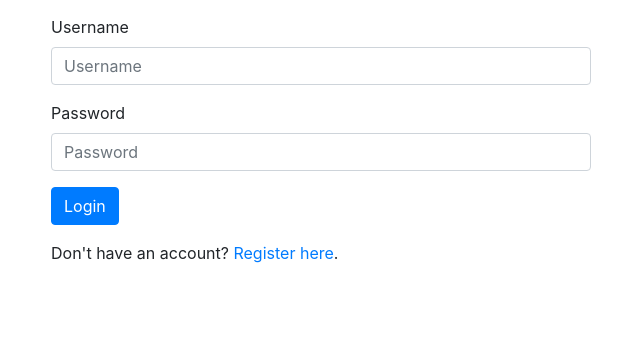
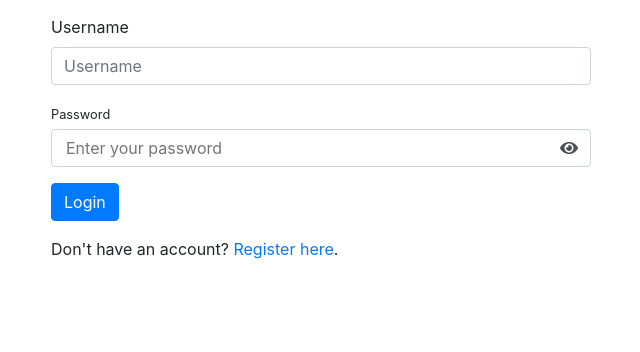
Before and after one commit to sweeneytech914/SweeneyScanner, a Flask app: page /login in a window 1280 px wide. Shown: the part 167-519 px from the top of the page, without its empty margins (319-959 px from the left). Run offline with Flask 3, Linux system fonts and the light colour scheme; some libraries are stand-ins or nearby versions.

Commit message:
added eye-icon in login page

```diff
--- a/templates/login.html
+++ b/templates/login.html
@@ -7,6 +7,8 @@
     <link href='https://cdnjs.cloudflare.com/ajax/libs/fullcalendar/5.11.0/main.min.css' rel='stylesheet' />
     <link rel="stylesheet" href="{{ url_for('static', filename='css/style.css') }}">
     <script src='https://cdn.jsdelivr.net/npm/fullcalendar@6.1.10/index.global.min.js'></script>
+
+    <link rel="stylesheet" href="https://cdnjs.cloudflare.com/ajax/libs/font-awesome/5.15.1/css/all.min.css">
 </head>
 <body>
     {% include 'header.html' %}
@@ -20,10 +22,50 @@
                         <label for="username">Username</label>
                         <input type="text" class="form-control" id="username" name="username" placeholder="Username" required>
                     </div>
-                    <div class="form-group">
+                    <!-- <div class="form-group">
                         <label for="password">Password</label>
                         <input type="password" class="form-control" id="password" name="password" placeholder="Password" required>
+                    </div> -->
+
+
+                    <div class="mb-3">
+                        <label class="small mb-1" for="password">Password</label>
+                        <div class="d-flex flex-row form-control">
+                            <input class="w-100" id="password" type="password" placeholder="Enter your password"
+                            name="password" style="border: none; outline: none;">
+                            <i class="fa fa-eye password-icon" id="togglePassword"
+                                style="cursor: pointer; align-self: center;"></i>
+                        </div>
                     </div>
+
+                    <script>
+                        var password = document.getElementById("password");
+                        var togglePassword = document.getElementById("togglePassword");
+
+                        togglePassword.addEventListener('click', function () {
+                            // Check if the password is visible
+                            if (password.type === "password") {
+                                password.type = "text";
+                                togglePassword.classList.remove('fa-eye');
+                                togglePassword.classList.add('fa-eye-slash');
+                            } else {
+                                password.type = "password";
+                                togglePassword.classList.remove('fa-eye-slash');
+                                togglePassword.classList.add('fa-eye');
+                            }
+                        });
+                    </script>
+
+
+
+
+
+
+
+
+
+
+
                     <button type="submit" class="btn btn-primary">Login</button>
                 </form>
                 <!-- Optional: Link to registration page -->
```
